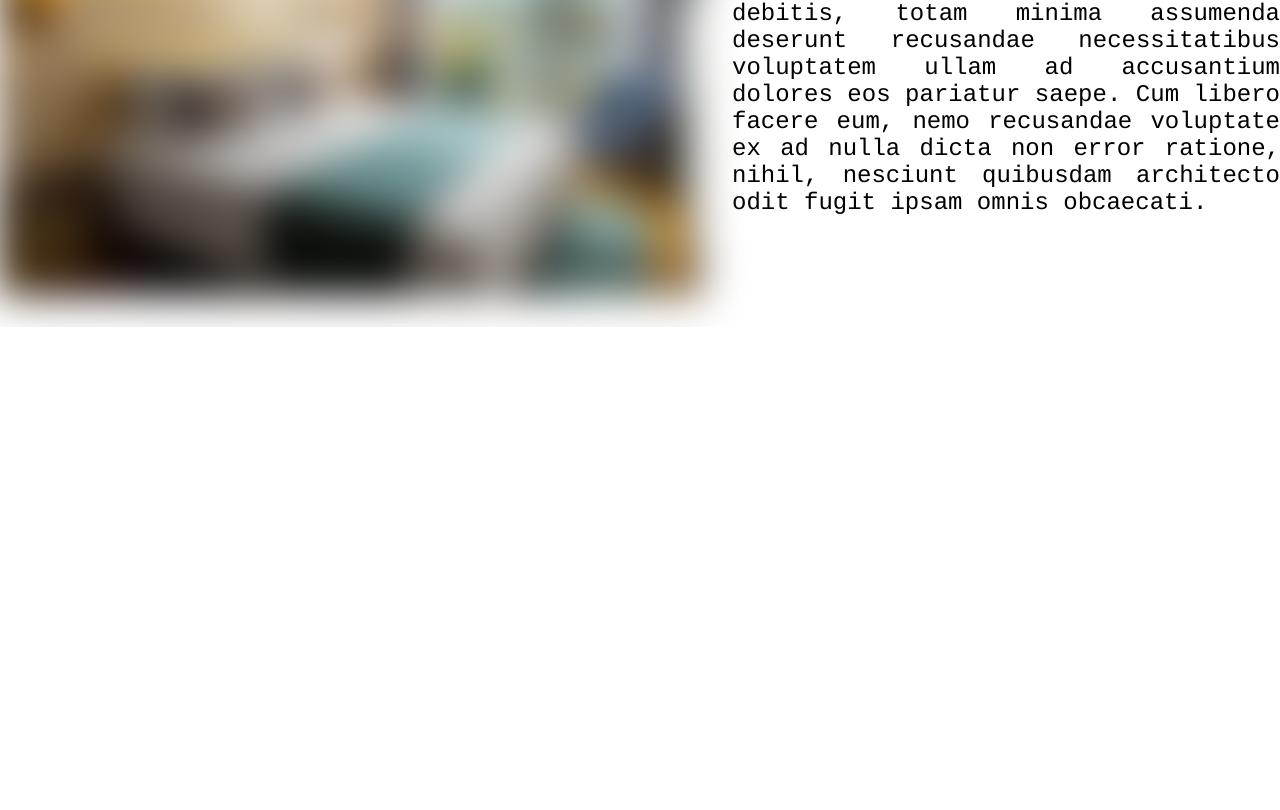
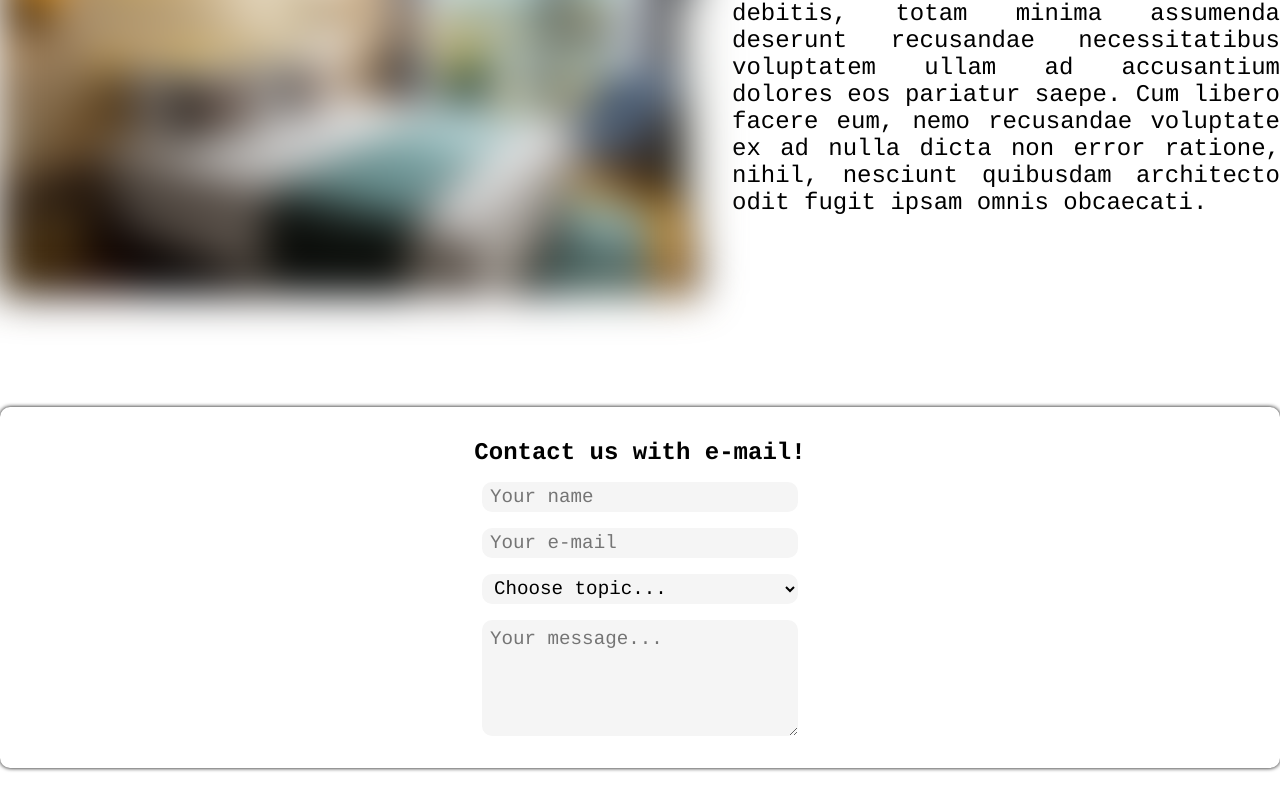
Before and after one commit to ItsMeCineQ/hotel_web_react_v2, a React (Create React App) app: page / in a window 1280 px wide. Shown: the part 3786-4596 px from the top of the page. Before the commit the page ends 4113 px from the top, so only its background shows below. Built offline with nearby package versions, Linux system fonts and the light colour scheme.

Commit message:
Added footer and contact_us section

```diff
--- a/src/App.js
+++ b/src/App.js
@@ -5,6 +5,7 @@ import Slider from './components/slider';
 import Map from './components/map';
 import CheckAvailability from './components/availability';
 import AboutUs from './components/about_us';
+import ContactUs from './components/contact_us';
 
 function App() {
   return (
@@ -14,6 +15,7 @@ function App() {
       <CheckAvailability />
       <Map />
       <AboutUs />
+      <ContactUs />
     </div>
   );
 }
--- /dev/null
+++ b/src/components/contact_us.js
@@ -0,0 +1,21 @@
+import '../css/about_us.css'
+
+export default function ContactUs() {
+    return(
+        <div className="contact--container section" id="contact">
+            <span>Contact us with e-mail!</span>
+            <div className="form--contact">
+                <input type="text" placeholder="Your name" />
+                <input type="text" placeholder="Your e-mail" />
+                <select name="Choose topic" className="form--contact-select">
+                    <option value="">Choose topic...</option>
+                    <option value="Reservation">Reservation</option>
+                    <option value="Reservation">Localizations</option>
+                    <option value="Reservation">Availability</option>
+                    <option value="Reservation">Events</option>
+                </select>
+                <textarea className="form--contact-message" cols="30" rows="10" placeholder="Your message..."></textarea>
+            </div>
+        </div>
+    )
+}
--- /dev/null
+++ b/src/css/contact_us.css
@@ -0,0 +1,53 @@
+.contact--container{
+    display: flex;
+    justify-content: center;
+    align-items: center;
+    flex-direction: column;
+    padding: 2rem;
+    margin: 5rem 0;
+    gap: 1rem;
+    border-radius: 10px;
+    box-shadow: 0 0 4px black;
+  }
+
+  .contact--container span{
+    font-size: 1.5rem;
+    font-weight: bold;
+  }
+
+  .form--contact{
+    display: flex;
+    flex-direction: column;
+    gap: 1rem;
+  }
+
+  .form--contact input{
+    height: 30px;
+    padding: 0 0.5rem;
+    font-size: 1.2rem;
+    border-radius: 10px;
+    border: none;
+    background-color: var(--color-light);
+  }
+
+  .form--contact select{
+    height: 30px;
+    padding: 0 0.5rem;
+    font-size: 1.2rem;
+    border-radius: 10px;
+    border: none;
+    background-color: var(--color-light);
+  }
+
+  .form--contact textarea{
+    border-radius: 10px;
+    border: none;
+    background-color: var(--color-light);
+  }
+
+  .form--contact .form--contact-message{
+    height: 100px;
+    width: 300px;
+    padding: 0.5rem;
+    font-size: 1.2rem;
+  }
```
Also changed, not shown: src/css/footer.css (added, +9 -0 lines), src/components/footer.js (added), src/components/reviews.js (added), src/css/reviews.css (added).
